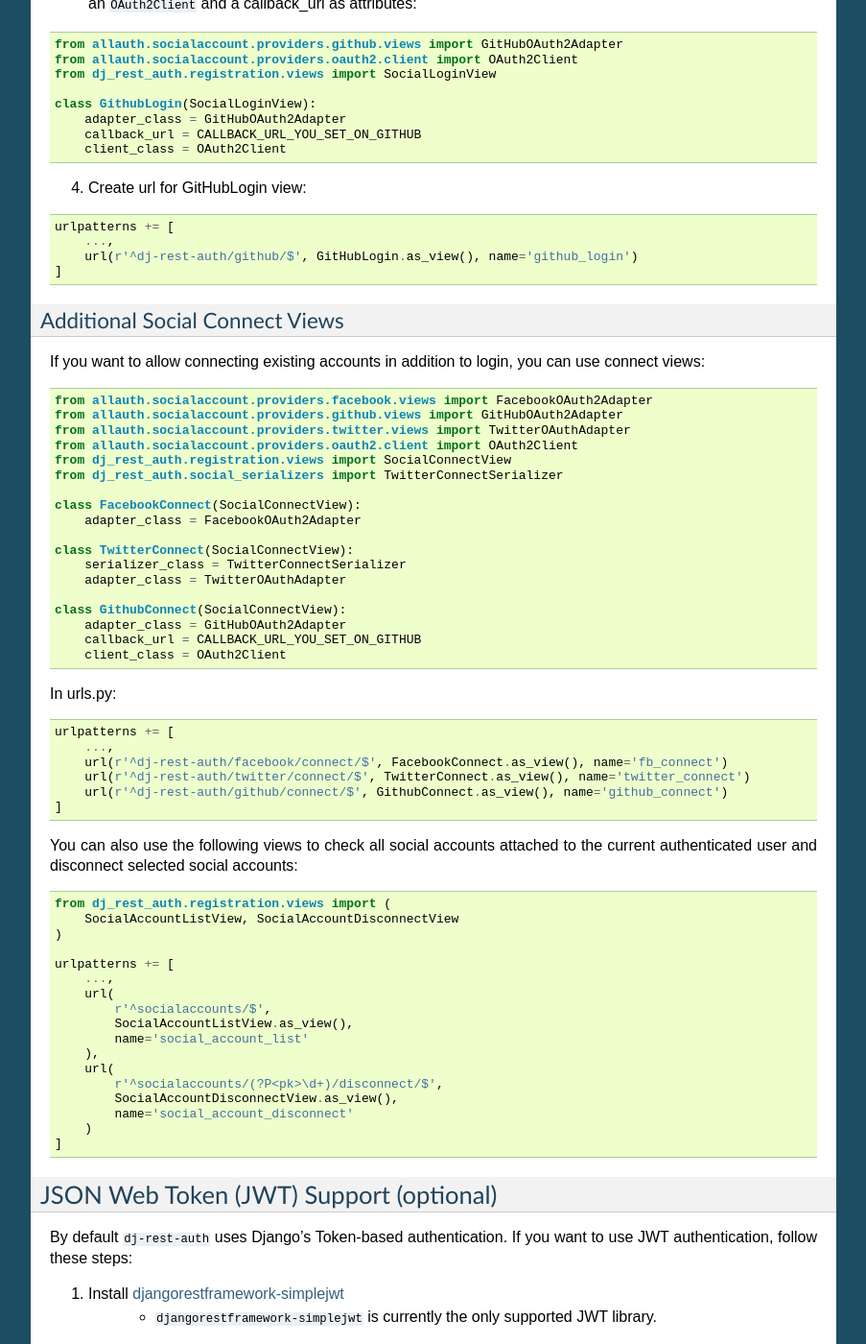
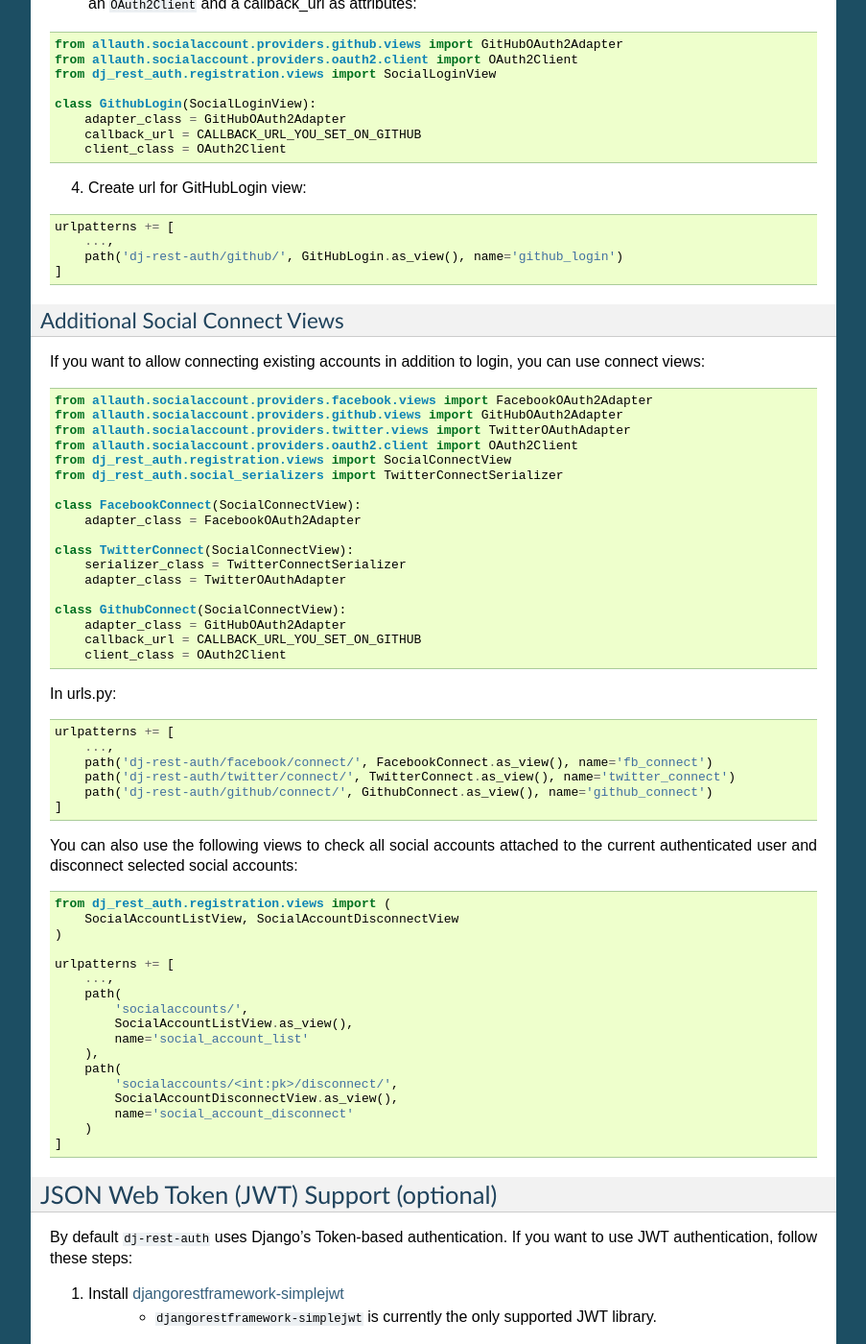
Before and after one commit to Tivix/django-rest-auth, a Sphinx documentation site: the page built from docs/installation.rst, in a window 1280 px wide and 1400 px high, scrolled down 2674 px. Shown: the whole window at 96% size, without its empty margins (198-1101 px from the left). Built offline with Sphinx 7.4.7, drawn with Linux system fonts in a browser that asks for light colours; some of the changed text lies outside the part shown.

Commit message:
changed url to path

```diff
--- a/docs/api_endpoints.rst
+++ b/docs/api_endpoints.rst
@@ -63,7 +63,7 @@
 
     .. note:: If you set account email verification as mandatory, you have to add the VerifyEmailView with the used `name`.
         You need to import the view: ``from dj_rest_auth.registration.views import VerifyEmailView``. Then add the url with the corresponding name:
-        ``url(r'^dj-rest-auth/account-confirm-email/', VerifyEmailView.as_view(), name='account_email_verification_sent')`` to the urlpatterns list.
+        ``path('dj-rest-auth/account-confirm-email/', VerifyEmailView.as_view(), name='account_email_verification_sent')`` to the urlpatterns list.
 
 
 
--- a/docs/installation.rst
+++ b/docs/installation.rst
@@ -28,7 +28,7 @@
 
     urlpatterns = [
         ...,
-        url(r'^dj-rest-auth/', include('dj_rest_auth.urls'))
+        path('dj-rest-auth/', include('dj_rest_auth.urls'))
     ]
 
 4. Migrate your database
@@ -68,8 +68,8 @@
 
     urlpatterns = [
         ...,
-        url(r'^dj-rest-auth/', include('dj_rest_auth.urls')),
-        url(r'^dj-rest-auth/registration/', include('dj_rest_auth.registration.urls'))
+        path('dj-rest-auth/', include('dj_rest_auth.urls')),
+        path('dj-rest-auth/registration/', include('dj_rest_auth.registration.urls'))
     ]
 
 
@@ -122,7 +122,7 @@
 
     urlpatterns += [
         ...,
-        url(r'^dj-rest-auth/facebook/$', FacebookLogin.as_view(), name='fb_login')
+        path('dj-rest-auth/facebook/', FacebookLogin.as_view(), name='fb_login')
     ]
 
 
@@ -149,7 +149,7 @@
 
     urlpatterns += [
         ...,
-        url(r'^dj-rest-auth/twitter/$', TwitterLogin.as_view(), name='twitter_login')
+        path('dj-rest-auth/twitter/', TwitterLogin.as_view(), name='twitter_login')
     ]
 
 .. note:: Starting from v0.21.0, django-allauth has dropped support for context processors. Check out http://django-allauth.readthedocs.org/en/latest/changelog.html#from-0-21-0 for more details.
@@ -179,7 +179,7 @@
 
     urlpatterns += [
         ...,
-        url(r'^dj-rest-auth/github/$', GitHubLogin.as_view(), name='github_login')
+        path('dj-rest-auth/github/', GitHubLogin.as_view(), name='github_login')
     ]
 
 Additional Social Connect Views
@@ -215,9 +215,9 @@
 
     urlpatterns += [
         ...,
-        url(r'^dj-rest-auth/facebook/connect/$', FacebookConnect.as_view(), name='fb_connect')
-        url(r'^dj-rest-auth/twitter/connect/$', TwitterConnect.as_view(), name='twitter_connect')
-        url(r'^dj-rest-auth/github/connect/$', GithubConnect.as_view(), name='github_connect')
+        path('dj-rest-auth/facebook/connect/', FacebookConnect.as_view(), name='fb_connect')
+        path('dj-rest-auth/twitter/connect/', TwitterConnect.as_view(), name='twitter_connect')
+        path('dj-rest-auth/github/connect/', GithubConnect.as_view(), name='github_connect')
     ]
 
 You can also use the following views to check all social accounts attached to the current authenticated user and disconnect selected social accounts:
@@ -230,13 +230,13 @@
 
     urlpatterns += [
         ...,
-        url(
-            r'^socialaccounts/$',
+        path(
+            'socialaccounts/',
             SocialAccountListView.as_view(),
             name='social_account_list'
         ),
-        url(
-            r'^socialaccounts/(?P<pk>\d+)/disconnect/$',
+        path(
+            'socialaccounts/<int:pk>/disconnect/',
             SocialAccountDisconnectView.as_view(),
             name='social_account_disconnect'
         )
```
